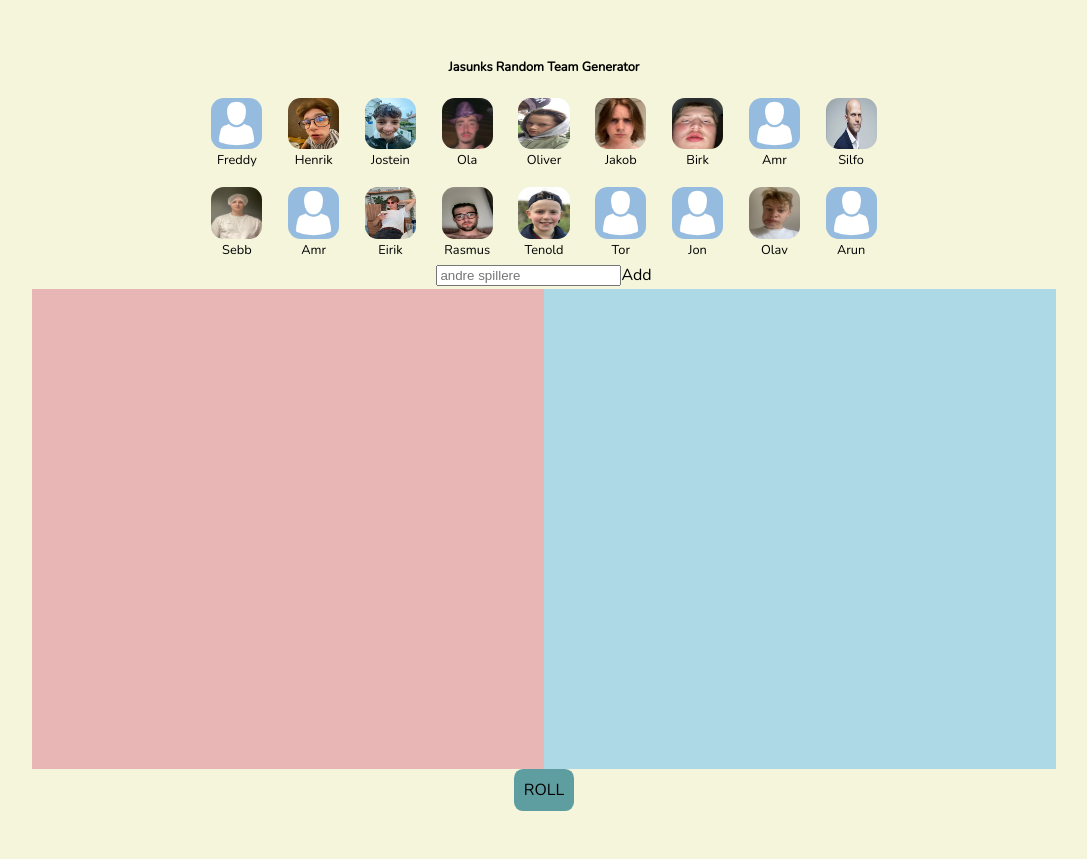
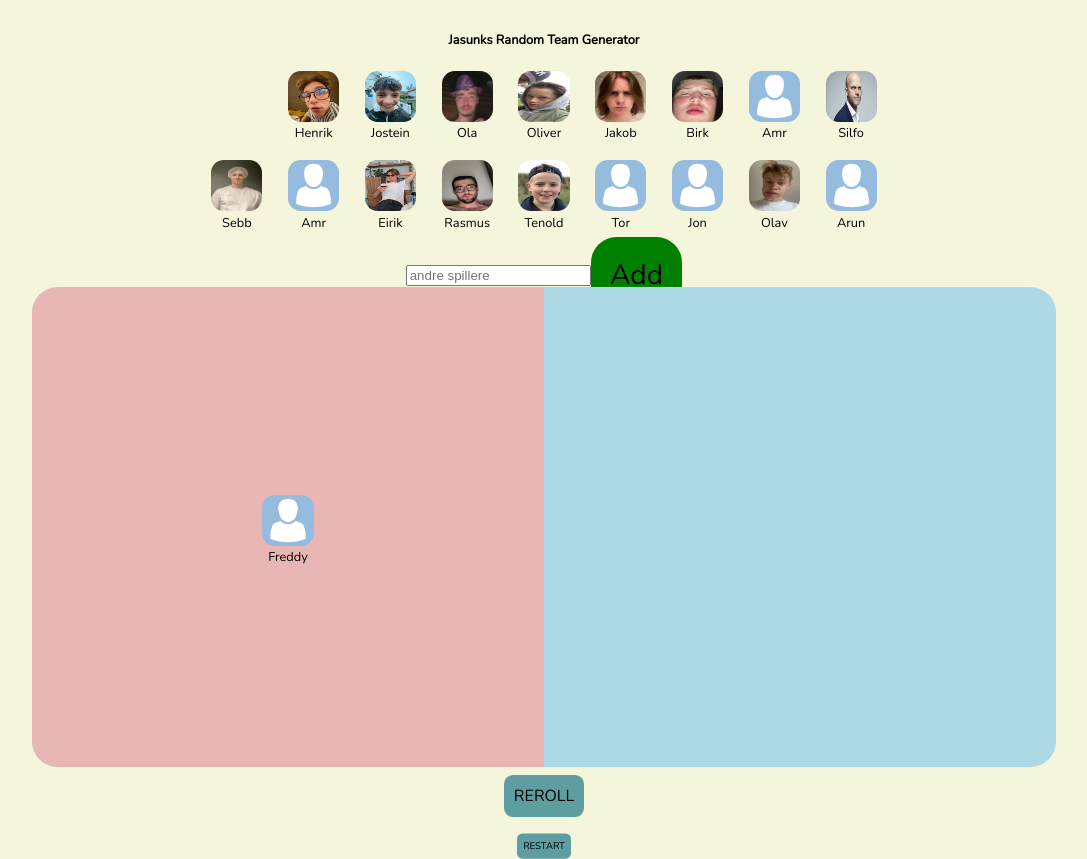
Before and after one commit to jasunk/randomTeam, a plain HTML site: page index.html in a window 1280 px wide. Both pictures are taken after a click on the element "Freddy". Shown: the whole page, without its empty margins (96-1183 px from the left). Before the commit the page ends 811 px from the top, so only its background shows below. Drawn offline with nearby package versions, Linux system fonts and the light colour scheme; a web font is replaced by a local one.

Commit message:
update 1.1

```diff
--- a/app.js
+++ b/app.js
@@ -74,6 +74,7 @@ spillere = [
 ]
 svRef = document.getElementById("spillerValg")
 valgteSpillere=[]
+
 for (spiller in spillere){
 
     let spillerHel = document.createElement("div")
@@ -95,10 +96,17 @@ for (spiller in spillere){
     spillerHel.addEventListener("click",function(){
         if (valgteSpillere.includes(spillere[(this.id)])) {
             valgteSpillere.pop(spillere[(this.id)])
+
+            this.style.backgroundColor = "none"
+
         } else {
             valgteSpillere.push(spillere[(this.id)])
+            this.style.backgroundColor = "lightgreen"
+            this.style.translate = "0 40vh"
+
         }
-        console.log(valgteSpillere)
+        random(valgteSpillere)
+
     })
 
 }
@@ -111,13 +119,26 @@ addPlayerField.placeholder = "andre spillere"
 let addButton = document.createElement("div")
 addButton.innerText="Add"
 addButton.id= "addButton"
+addButton.addEventListener("click", function(){
+    valgteSpillere.push(
+        {
+            navn:addPlayerField.value,
+            bilde:"bilder/placeholder.webp"
+        }
+    )
+    addPlayerField.value=""
+    random(valgteSpillere)
+})
 svRef.appendChild(addPlayerField)
 svRef.appendChild(addButton)
 
+
+
 function random(playersToSort){
+    newTeams=false
     team1 = []
     team2 = []
-
+    playersToSort=valgteSpillere
 
 // Loop through all the children of the div and remove them one by one
     while (document.querySelector("#team1").firstChild) {
@@ -126,14 +147,11 @@ function random(playersToSort){
     while (document.querySelector("#team2").firstChild) {
         document.querySelector("#team2").removeChild(document.querySelector("#team2").firstChild);
     }
+    if (playersToSort.length >=1){
+
+
         for (player in playersToSort){
 
-        if (playersToSort.length%2!=0){
-            playersToSort.push({
-                navn:"",
-                bilde:"bilder/x.png"
-            })
-        }
 
             if ((Math.random())<0.5){
 
@@ -150,14 +168,34 @@ function random(playersToSort){
                 }
             }
 
+
         }
 
+    }
+    console.log(team1,team2)
+    console.log(team1.length, team2.length)
+    team1Generated = 0
+    team2Generated = 0
+    document.querySelector("#team1").style.backgroundColor = "white"
+    document.querySelector("#team1").style.filter = "blur(1px)"
+    document.querySelector("#team2").style.backgroundColor = "white"
+    document.querySelector("#team2").style.filter = "blur(1px)"
+    setTimeout(function(){
+        document.querySelector("#team2").style.backgroundColor =  "lightblue"
+        document.querySelector("#team1").style.backgroundColor =  "rgb(233, 182, 182)"
+        document.querySelector("#team1").style.filter = "blur(0px)"
+        document.querySelector("#team2").style.filter = "blur(0px)"
+    },100)
+
+
     for (i in team1){
+
 
         let spillerHel1 = document.createElement("div")
         let spillerNavn1 = document.createElement("p")
         let spillerBilde1 = document.createElement("img")
         spillerHel1.id = team1[i].navn
+
 
         spillerHel1.classList.add("spiller")
         spillerBilde1.classList.add("spillerBilde")
@@ -169,6 +207,10 @@ function random(playersToSort){
 
         spillerNavn1.innerHTML = team1[i].navn
         spillerBilde1.src = team1[i].bilde
+
+    }
+
+    for (i in team2){
 
             let spillerHel2 = document.createElement("div")
             let spillerNavn2 = document.createElement("p")
@@ -186,7 +228,9 @@ function random(playersToSort){
             spillerNavn2.innerHTML = team2[i].navn
             spillerBilde2.src = team2[i].bilde
 
+
     }
+
 
 }
 
--- a/index.html
+++ b/index.html
@@ -3,7 +3,7 @@
 <head>
     <meta charset="UTF-8">
     <meta name="viewport" content="width=device-width, initial-scale=1.0">
-    <title>Document</title>
+    <title>Jasunks Random Team Generator</title>
     <link rel="stylesheet" href="style.css">
     <script src="app.js" defer></script>
     <link rel="preconnect" href="https://fonts.googleapis.com">
@@ -20,7 +20,8 @@
             <div id="team1"></div>
             <div id="team2"></div>
         </div>
-        <div id="reRoll" onclick="reRoll()">ROLL</div>
+        <div class="knapp" onclick="reRoll()">REROLL</div>
+        <div class="knapp" style="scale: 0.6;" onclick="location.reload()">RESTART</div>
     </div>
 </body>
 </html>
--- a/style.css
+++ b/style.css
@@ -32,7 +32,7 @@ h1{
     width: 4vw;
     height: 5vw;
     padding: 1vw;
-    transition-duration: 0.2s;
+    transition-duration: 0.4s;
 
 }
 .spiller:hover{
@@ -78,6 +78,9 @@ h1{
     align-items: center;
     flex-wrap: wrap;
     background-color: rgb(233, 182, 182);
+    transition-duration: 0.3s;
+    border-radius: 2vw 0 0 2vw ;
+
 }
 #team2{
     height: 60vh;
@@ -87,6 +90,8 @@ h1{
     align-items: center;
     flex-wrap: wrap;
     background-color: lightblue;
+    transition-duration: 0.3s;
+    border-radius: 0 2vw 2vw 0;
 
 }
 .lag{
@@ -95,11 +100,23 @@ h1{
     align-items: center;
 }
 
-#reRoll{
+.knapp{
     padding: 0.8vw;
     background-color: cadetblue;
     border-radius: 0.7vw;
+    user-select: none;
+    cursor: pointer;
+    margin-top: 1vh;
 }
+
+#addButton{
+    background-color: green;
+    border-radius: 2vw;
+    font-size: 2.2vw;
+    padding: 1.5vw;
+}
+
+
 
 @media (max-width: 700px) {
     h1{
@@ -115,12 +132,13 @@ h1{
     .spiller{
         width: 8vw;
         height: 10vw;
-        padding: 2vw;
-
+        padding: 2.2vw;
+        border-radius: 2vw;
+        margin-top: 1vw;
 
     }
     .spiller:hover{
-        scale:1.1;
+        scale:1.05;
         cursor: pointer;
     }
     .spiller:has(.selected){
@@ -156,4 +174,7 @@ h1{
     #addButton{
         margin-top: 5vw;
     }
+    p{
+        font-size: 2vw;
+    }
   }
```
Lines whose indentation alone changed are shown as unchanged.
